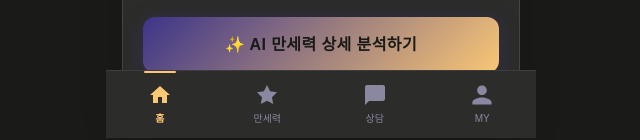
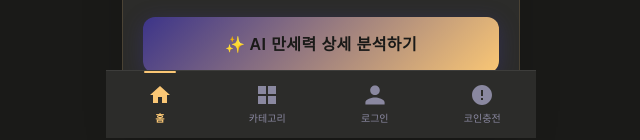
Before and after one commit to lysh0112-cpu/myjae, a Next.js app: page / in a window 1280 px wide. Shown: the part 662-802 px from the top of the page, without its empty margins (319-959 px from the left). Built offline with nearby package versions, Linux system fonts and the light colour scheme; no server answers.

Commit message:
Update BottomNav.tsx

```diff
--- a/app/components/BottomNav.tsx
+++ b/app/components/BottomNav.tsx
@@ -1,90 +1,48 @@
-"use client";
+'use client'
+import { useState } from 'react'
+import Link from 'next/link'
+import { usePathname } from 'next/navigation'
+import LoginSheet from './BottomNav/LoginSheet'
+import { NAV_TABS } from './BottomNav/navData'
 
-import Link from "next/link";
-import { usePathname } from "next/navigation";
-
-const TABS = [
-  {
-    href: "/",
-    label: "홈",
-    icon: (
-      <svg viewBox="0 0 24 24" fill="currentColor" className="w-6 h-6">
-        <path d="M10 20v-6h4v6h5v-8h3L12 3 2 12h3v8z" />
-      </svg>
-    ),
-  },
-  {
-    href: "/manseryeok",
-    label: "만세력",
-    icon: (
-      <svg viewBox="0 0 24 24" fill="currentColor" className="w-6 h-6">
-        <path d="M12 2l3.09 6.26L22 9.27l-5 4.87 1.18 6.88L12 17.77l-6.18 3.25L7 14.14 2 9.27l6.91-1.01L12 2z" />
-      </svg>
-    ),
-  },
-  {
-    href: "/consultants",
-    label: "상담",
-    icon: (
-      <svg viewBox="0 0 24 24" fill="currentColor" className="w-6 h-6">
-        <path d="M20 2H4c-1.1 0-2 .9-2 2v18l4-4h14c1.1 0 2-.9 2-2V4c0-1.1-.9-2-2-2z" />
-      </svg>
-    ),
-  },
-  {
-    href: "/mypage",
-    label: "MY",
-    icon: (
-      <svg viewBox="0 0 24 24" fill="currentColor" className="w-6 h-6">
-        <path d="M12 12c2.7 0 4.8-2.1 4.8-4.8S14.7 2.4 12 2.4 7.2 4.5 7.2 7.2 9.3 12 12 12zm0 2.4c-3.2 0-9.6 1.6-9.6 4.8v2.4h19.2v-2.4c0-3.2-6.4-4.8-9.6-4.8z" />
-      </svg>
-    ),
-  },
-];
+function NavIcon({ icon, active }: { icon: string; active: boolean }) {
+  const c = active ? '#FAC775' : '#8a88a0'
+  if (icon === 'home') return <svg viewBox="0 0 24 24" fill={c} className="w-6 h-6"><path d="M10 20v-6h4v6h5v-8h3L12 3 2 12h3v8z"/></svg>
+  if (icon === 'grid') return <svg viewBox="0 0 24 24" fill={c} className="w-6 h-6"><path d="M3 3h8v8H3zm10 0h8v8h-8zM3 13h8v8H3zm10 0h8v8h-8z"/></svg>
+  if (icon === 'user') return <svg viewBox="0 0 24 24" fill={c} className="w-6 h-6"><path d="M12 12c2.7 0 4.8-2.1 4.8-4.8S14.7 2.4 12 2.4 7.2 4.5 7.2 7.2 9.3 12 12 12zm0 2.4c-3.2 0-9.6 1.6-9.6 4.8v2.4h19.2v-2.4c0-3.2-6.4-4.8-9.6-4.8z"/></svg>
+  if (icon === 'coin') return <svg viewBox="0 0 24 24" fill={c} className="w-6 h-6"><path d="M12 2C6.48 2 2 6.48 2 12s4.48 10 10 10 10-4.48 10-10S17.52 2 12 2zm1 15h-2v-2h2v2zm0-4h-2V7h2v6z"/></svg>
+  return null
+}
 
 export default function BottomNav() {
-  const pathname = usePathname();
-
-  function isActive(href: string) {
-    if (href === "/") return pathname === "/";
-    return pathname.startsWith(href);
-  }
+  const pathname = usePathname()
+  const [showLogin, setShowLogin] = useState(false)
 
   return (
-    <nav
-      className="fixed bottom-0 z-50 flex items-stretch"
-      style={{
-        background: "#2C2C2A",
-        borderTop: "1px solid rgba(255,255,255,0.08)",
-        width: "100%",
-        maxWidth: "430px",
-        left: "50%",
-        transform: "translateX(-50%)",
-        paddingBottom: "env(safe-area-inset-bottom, 0px)",
-      }}
-    >
-      {TABS.map((tab) => {
-        const active = isActive(tab.href);
-        return (
-          <Link key={tab.href} href={tab.href} className="flex-1">
-            <div
-              className="flex flex-col items-center justify-center gap-1 py-3 relative w-full transition-all"
-              style={{ color: active ? "#FAC775" : "#8a88a0" }}
-            >
-              {active && (
-                <div
-                  className="absolute top-0 left-1/2 -translate-x-1/2 w-8 h-0.5 rounded-full"
-                  style={{ background: "#FAC775" }}
-                />
-              )}
-              {tab.icon}
-              <span style={{ fontSize: "10px", fontWeight: active ? 600 : 400 }}>
-                {tab.label}
-              </span>
+    <>
+      {showLogin && <LoginSheet onClose={() => setShowLogin(false)} />}
+      <nav className="fixed bottom-0 z-50 flex items-stretch"
+        style={{ background: '#2C2C2A', borderTop: '1px solid rgba(255,255,255,0.08)',
+          width: '100%', maxWidth: '430px', left: '50%', transform: 'translateX(-50%)',
+          paddingBottom: 'env(safe-area-inset-bottom, 0px)' }}>
+        {NAV_TABS.map((tab) => {
+          const active = tab.href === '/' ? pathname === '/' : pathname.startsWith(tab.href)
+          const isLogin = tab.icon === 'user'
+          const inner = (
+            <div className="flex flex-col items-center justify-center gap-1 py-3 relative w-full"
+              style={{ color: active ? '#FAC775' : '#8a88a0' }}>
+              {active && <div className="absolute top-0 left-1/2 -translate-x-1/2 w-8 h-0.5 rounded-full" style={{ background: '#FAC775' }} />}
+              <NavIcon icon={tab.icon} active={active} />
+              <span style={{ fontSize: '10px', fontWeight: active ? 600 : 400 }}>{tab.label}</span>
             </div>
-          </Link>
-        );
-      })}
-    </nav>
-  );
+          )
+          return isLogin ? (
+            <button key={tab.href} className="flex-1" onClick={() => setShowLogin(true)}>{inner}</button>
+          ) : (
+            <Link key={tab.href} href={tab.href} className="flex-1">{inner}</Link>
+          )
+        })}
+      </nav>
+    </>
+  )
 }
```
